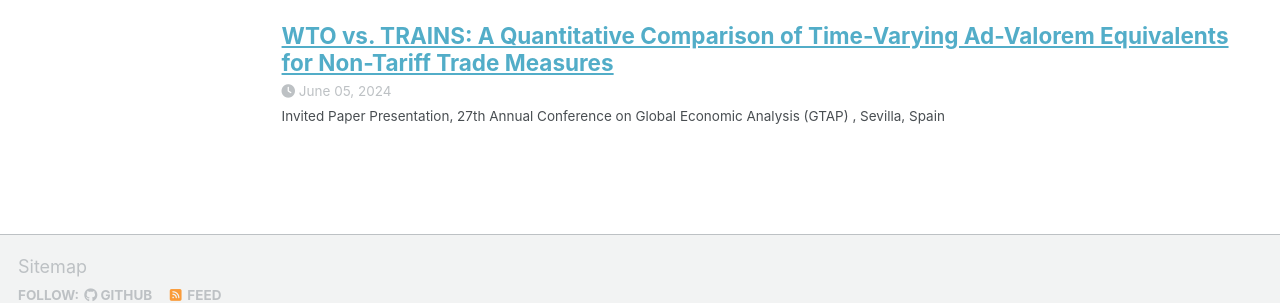
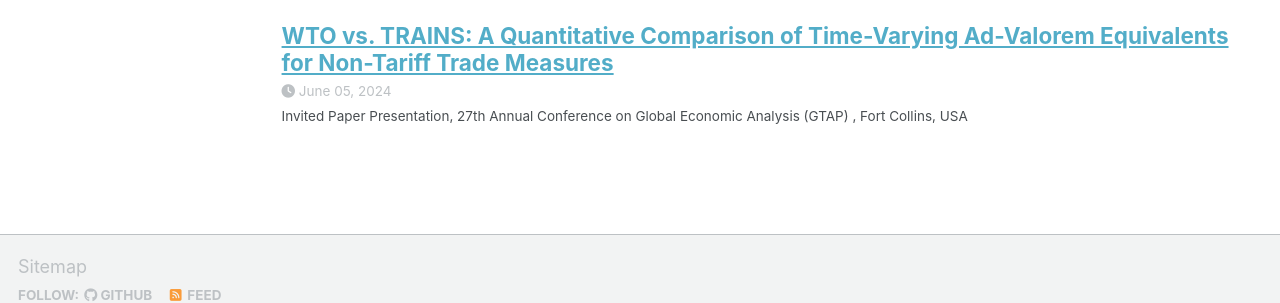
Before and after one commit to sikeme10/sikeme10.github.io, a Jekyll site: the page built from _pages/talks.html, in a window 1280 px wide and 1216 px high. Shown: the part 844-1147 px from the top of the window. Built offline with Jekyll 4.4.1, drawn with Linux system fonts in a browser that asks for light colours; some web fonts are replaced; a script bundle is joined from its source files by our own code; library files that are not in the unit come from our copies.

Commit message:
Update 2024-06-05-gtap.md

```diff
--- a/_talks/2024-06-05-gtap.md
+++ b/_talks/2024-06-05-gtap.md
@@ -5,5 +5,5 @@
 permalink: /talks/2024-06-05-gtap
 venue: " 27th Annual Conference on Global Economic Analysis (GTAP) "
 date: 2024-06-05
-location: "Sevilla, Spain"
+location: "Fort Collins, USA"
 ---
```
